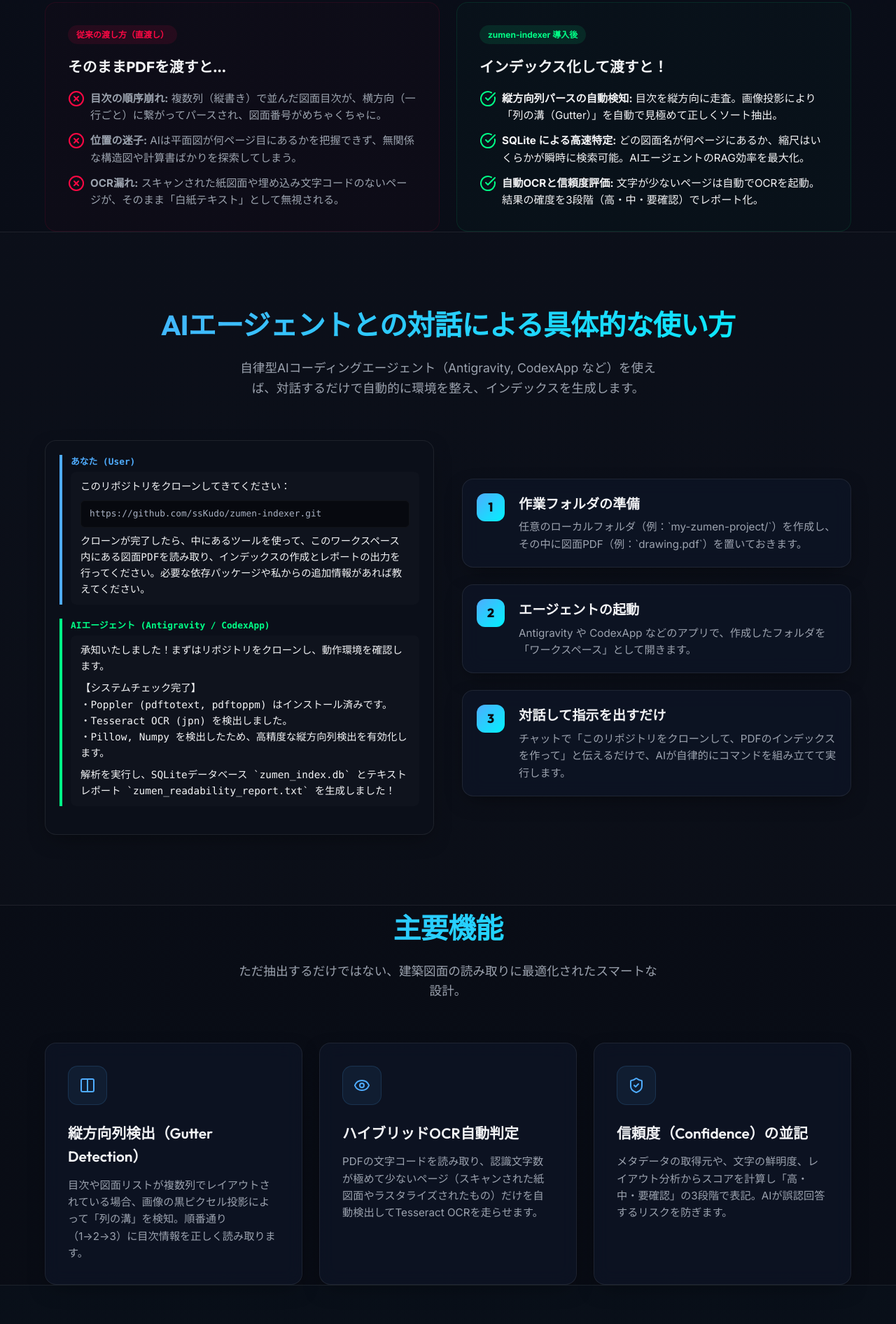
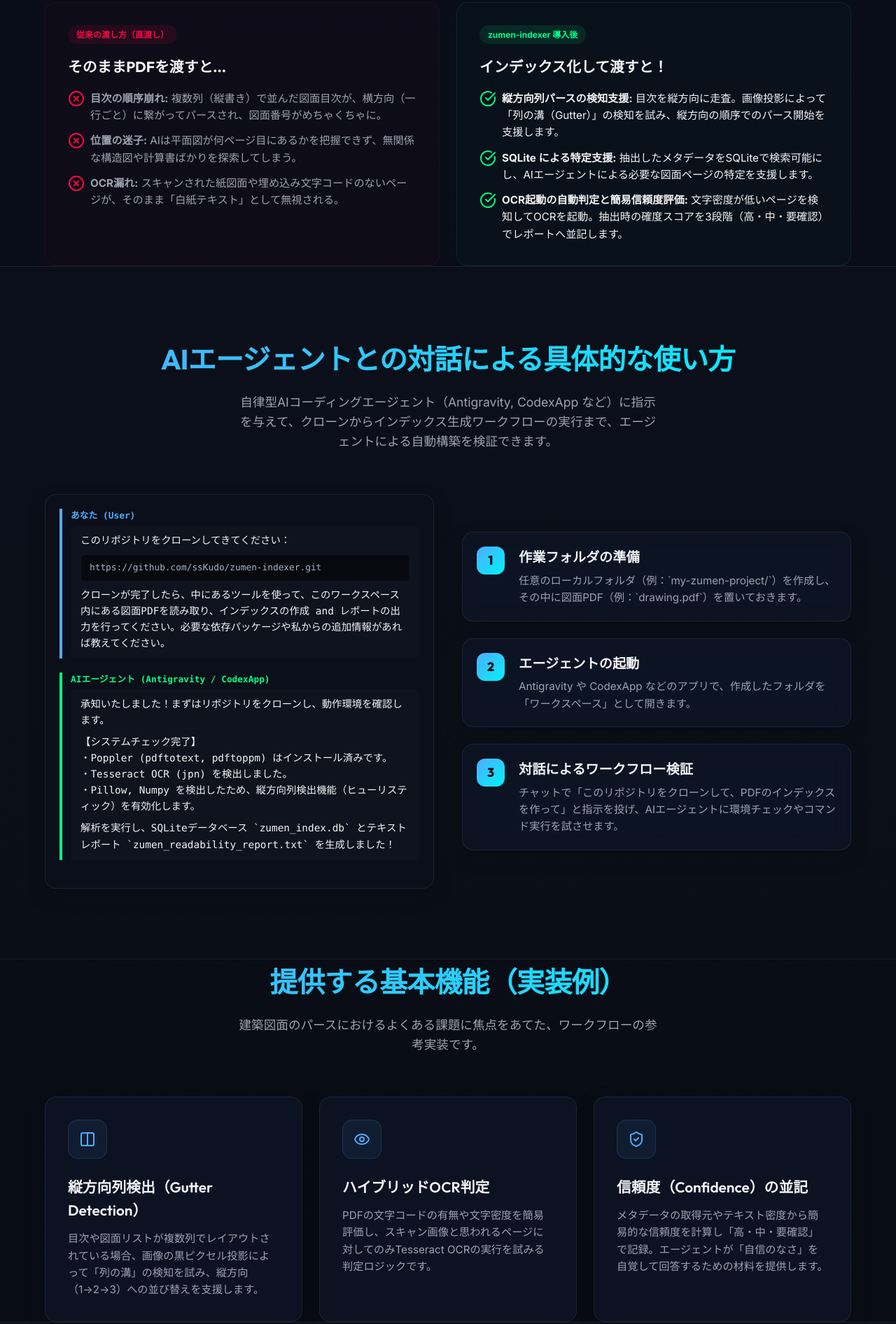
Before and after one commit to ssKudo/zumen-indexer, a plain HTML site: page docs/index.html in a window 1280 px wide. Shown: the part 1485-3377 px from the top of the page at 70% size. Drawn offline with nearby package versions, Linux system fonts and the light colour scheme.

Commit message:
Doc: Soften assertions in landing page and checklist for honesty

```diff
--- a/docs/index.html
+++ b/docs/index.html
@@ -4,7 +4,7 @@
   <meta charset="UTF-8">
   <meta name="viewport" content="width=device-width, initial-scale=1.0">
   <title>zumen-indexer - 建築図面PDFをAI向けに索引化するためのエージェント支援スキルセット</title>
-  <meta name="description" content="図面PDFを読み取り、AIエージェントやRAGシステムが解釈しやすいSQLiteインデックスに構造化・変換するワークフロー雛形。">
+  <meta name="description" content="図面PDFを読み取り、AIエージェントやRAGシステムが解釈しやすいSQLiteインデックスに構造化・変換することを支援するワークフロー雛形。">
   <link rel="stylesheet" href="style.css">
   <!-- Lucide Icons CDN -->
   <script src="https://unpkg.com/lucide@latest"></script>
@@ -119,15 +119,15 @@
         <ul>
           <li>
             <i data-lucide="check-circle"></i>
-            <span><strong>縦方向列パースの自動検知:</strong> 目次を縦方向に走査。画像投影により「列の溝（Gutter）」を自動で見極めて正しくソート抽出。</span>
+            <span><strong>縦方向列パースの検知支援:</strong> 目次を縦方向に走査。画像投影によって「列の溝（Gutter）」の検知を試み、縦方向の順序でのパース開始を支援します。</span>
           </li>
           <li>
             <i data-lucide="check-circle"></i>
-            <span><strong>SQLite による高速特定:</strong> どの図面名が何ページにあるか、縮尺はいくらかが瞬時に検索可能。AIエージェントのRAG効率を最大化。</span>
+            <span><strong>SQLite による特定支援:</strong> 抽出したメタデータをSQLiteで検索可能にし、AIエージェントによる必要な図面ページの特定を支援します。</span>
           </li>
           <li>
             <i data-lucide="check-circle"></i>
-            <span><strong>自動OCRと信頼度評価:</strong> 文字が少ないページは自動でOCRを起動。結果の確度を3段階（高・中・要確認）でレポート化。</span>
+            <span><strong>OCR起動の自動判定と簡易信頼度評価:</strong> 文字密度が低いページを検知してOCRを起動。抽出時の確度スコアを3段階（高・中・要確認）でレポートへ並記します。</span>
           </li>
         </ul>
       </div>
@@ -139,7 +139,7 @@
     <div class="container">
       <div class="section-header">
         <h2>AIエージェントとの対話による具体的な使い方</h2>
-        <p>自律型AIコーディングエージェント（Antigravity, CodexApp など）を使えば、対話するだけで自動的に環境を整え、インデックスを生成します。</p>
+        <p>自律型AIコーディングエージェント（Antigravity, CodexApp など）に指示を与えて、クローンからインデックス生成ワークフローの実行まで、エージェントによる自動構築を検証できます。</p>
       </div>
 
       <div class="agent-flow-grid">
@@ -150,7 +150,7 @@
             <div class="bubble-content">
               <p>このリポジトリをクローンしてきてください：</p>
               <div class="chat-code-block">https://github.com/ssKudo/zumen-indexer.git</div>
-              <p style="margin-top: 8px;">クローンが完了したら、中にあるツールを使って、このワークスペース内にある図面PDFを読み取り、インデックスの作成とレポートの出力を行ってください。必要な依存パッケージや私からの追加情報があれば教えてください。</p>
+              <p style="margin-top: 8px;">クローンが完了したら、中にあるツールを使って、このワークスペース内にある図面PDFを読み取り、インデックスの作成 and レポートの出力を行ってください。必要な依存パッケージや私からの追加情報があれば教えてください。</p>
             </div>
           </div>
           <div class="chat-bubble agent">
@@ -160,7 +160,7 @@
               <p>【システムチェック完了】<br>
               ・Poppler (pdftotext, pdftoppm) はインストール済みです。<br>
               ・Tesseract OCR (jpn) を検出しました。<br>
-              ・Pillow, Numpy を検出したため、高精度な縦方向列検出を有効化します。</p>
+              ・Pillow, Numpy を検出したため、縦方向列検出機能（ヒューリスティック）を有効化します。</p>
               <p>解析を実行し、SQLiteデータベース `zumen_index.db` とテキストレポート `zumen_readability_report.txt` を生成しました！</p>
             </div>
           </div>
@@ -185,8 +185,8 @@
           <div class="step-card glass-card">
             <div class="step-number">3</div>
             <div class="step-info">
-              <h3>対話して指示を出すだけ</h3>
-              <p>チャットで「このリポジトリをクローンして、PDFのインデックスを作って」と伝えるだけで、AIが自律的にコマンドを組み立てて実行します。</p>
+              <h3>対話によるワークフロー検証</h3>
+              <p>チャットで「このリポジトリをクローンして、PDFのインデックスを作って」と指示を投げ、AIエージェントに環境チェックやコマンド実行を試させます。</p>
             </div>
           </div>
         </div>
@@ -197,24 +197,24 @@
   <!-- Features Detail Section -->
   <section class="container" id="features">
     <div class="section-header">
-      <h2>主要機能</h2>
-      <p>ただ抽出するだけではない、建築図面の読み取りに最適化されたスマートな設計。</p>
+      <h2>提供する基本機能（実装例）</h2>
+      <p>建築図面のパースにおけるよくある課題に焦点をあてた、ワークフローの参考実装です。</p>
     </div>
     <div class="features-grid">
       <div class="feature-card glass-card">
         <div class="feature-icon"><i data-lucide="columns"></i></div>
         <h3>縦方向列検出（Gutter Detection）</h3>
-        <p>目次や図面リストが複数列でレイアウトされている場合、画像の黒ピクセル投影によって「列の溝」を検知。順番通り（1→2→3）に目次情報を正しく読み取ります。</p>
+        <p>目次や図面リストが複数列でレイアウトされている場合、画像の黒ピクセル投影によって「列の溝」の検知を試み、縦方向（1→2→3）への並び替えを支援します。</p>
       </div>
       <div class="feature-card glass-card">
         <div class="feature-icon"><i data-lucide="eye"></i></div>
-        <h3>ハイブリッドOCR自動判定</h3>
-        <p>PDFの文字コードを読み取り、認識文字数が極めて少ないページ（スキャンされた紙図面やラスタライズされたもの）だけを自動検出してTesseract OCRを走らせます。</p>
+        <h3>ハイブリッドOCR判定</h3>
+        <p>PDFの文字コードの有無や文字密度を簡易評価し、スキャン画像と思われるページに対してのみTesseract OCRの実行を試みる判定ロジックです。</p>
       </div>
       <div class="feature-card glass-card">
         <div class="feature-icon"><i data-lucide="shield-check"></i></div>
         <h3>信頼度（Confidence）の並記</h3>
-        <p>メタデータの取得元や、文字の鮮明度、レイアウト分析からスコアを計算し「高・中・要確認」の3段階で表記。AIが誤認回答するリスクを防ぎます。</p>
+        <p>メタデータの取得元やテキスト密度から簡易的な信頼度を計算し「高・中・要確認」で記録。エージェントが「自信のなさ」を自覚して回答するための材料を提供します。</p>
       </div>
     </div>
   </section>
@@ -224,7 +224,7 @@
     <div class="container">
       <div class="section-header">
         <h2>💡 開発・運用者からのメッセージ：画像認識（AI）を使いこなすコツ</h2>
-        <p>図面の「ビジュアル情報」をVision LLMに正しく読み取らせるための、現場で培った実践的なノウハウです。</p>
+        <p>図面の「ビジュアル情報」をVision LLMに読み取らせる際、判定確度を少しでも高めるためのアプローチ案です。</p>
       </div>
 
       <div class="problem-comparison" style="margin-top: 40px;">
@@ -242,7 +242,7 @@
           <h3 style="margin-top: 12px;">キッチンのLR勝手などの反転対策</h3>
           <p style="color: var(--text-muted); font-size: 0.95rem; line-height: 1.7;">
             単純な記号パターンだけを見せると、AIは図面の上下左右を誤認して左右を逆に判定してしまいます。<br>
-            そこで、キッチンの近くにある「キッチン」や「K」などの文字の向きを基準として<strong>「文字の底辺が手前（正面）になります。そこから向かってシンクは左ですか？右ですか？」</strong>のように、図面固有のユニークな表記を判断基準に与えることで、AIの読み取り確度は劇的に向上します。
+            そこで、キッチンの近くにある「キッチン」や「K」などの文字の向きを基準として<strong>「文字の底辺が手前（正面）になります。そこから向かってシンクは左ですか？右ですか？」</strong>のように、図面固有のユニークな表記を判断基準に与えることで、AIの判定確度の向上が期待できます。
           </p>
         </div>
       </div>
@@ -323,8 +323,8 @@
   <!-- Call to Action -->
   <section class="cta">
     <div class="container cta-container">
-      <h2>建築図面のインデックスをはじめましょう</h2>
-      <p>エージェントAIの回答精度を高め、図面検索やチェックリストの作成を自動化します。</p>
+      <h2>建築図面のインデックスを体験してみましょう</h2>
+      <p>エージェントAIの検索効率の向上を支援し、図面パースやメタデータ管理のワークフローを検証するベースラインを提供します。</p>
       <a href="https://github.com/ssKudo/zumen-indexer.git" class="btn btn-primary" target="_blank" id="cta-github-btn">
         <i data-lucide="github"></i> GitHub リポジトリを見る
       </a>
```
Also changed, not shown: 1 other file.
